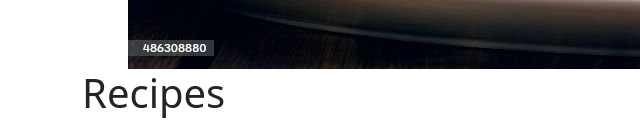
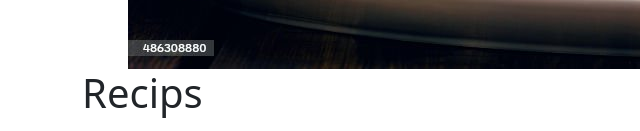
Before and after one commit to teju782/login-page, a plain HTML site: page index2.html in a window 1280 px wide. Shown: the part 608-739 px from the top of the page, 0-640 px from the left. Drawn offline with nearby package versions, Linux system fonts and the light colour scheme.

Commit message:
modify heading

```diff
--- a/index2.html
+++ b/index2.html
@@ -30,7 +30,7 @@
 
     <div class="container">
         <div class="row">
-          <h1>Recipes</h1>
+          <h1>Recips</h1>
           <div class="col-md-4 my-2">
             <a href="" class="text-decoration-none">
                 <div class="card" style="width: 18rem;">
```
